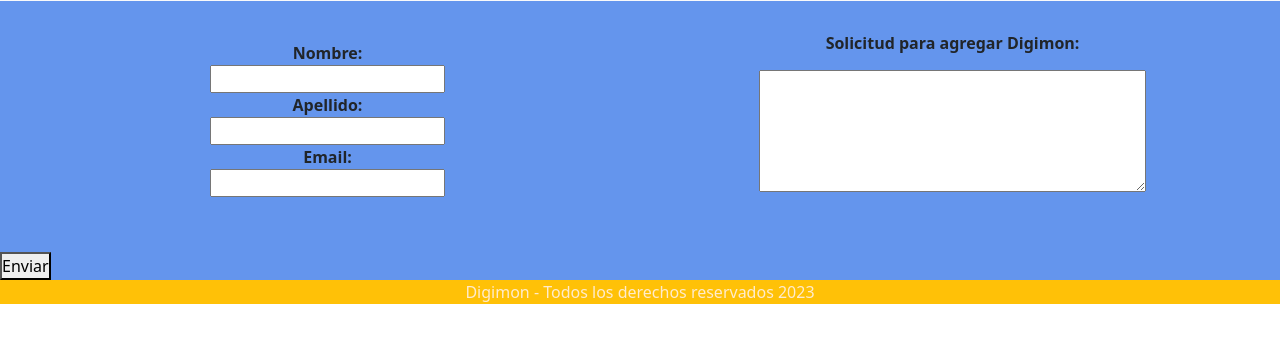
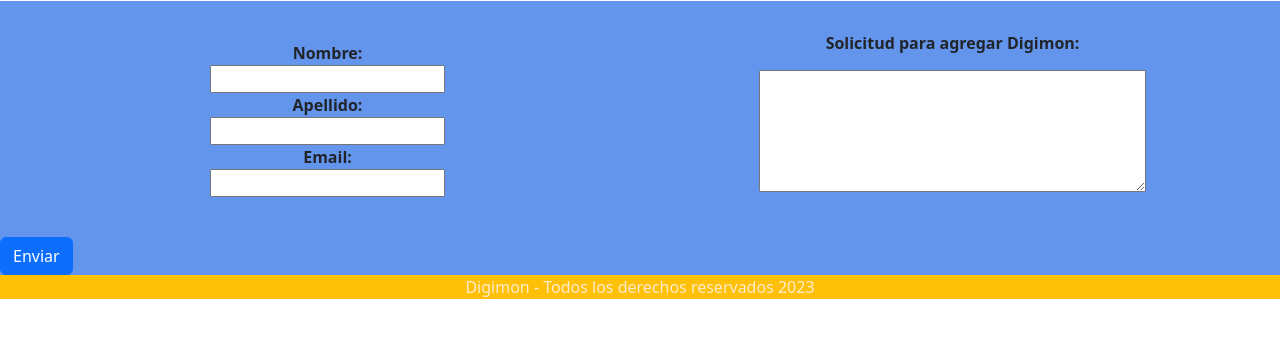
Before and after one commit to kpelaez/PF-PelaezKevin, a plain HTML site: page pages/contacto.html in a window 1280 px wide. Shown: the part 276-618 px from the top of the page. Drawn offline with nearby package versions, Linux system fonts and the light colour scheme.

Commit message:
editando boton de form

```diff
--- a/css/styles.css
+++ b/css/styles.css
@@ -180,9 +180,6 @@ main .div-formulario{
     font-weight: bold;
 }
 
-form button{
-    margin-top: 15px;
-}
 
 /*Estilos Peliculas*/
 
--- a/pages/contacto.html
+++ b/pages/contacto.html
@@ -58,7 +58,7 @@
                     </div>
                 </div>
 
-                <button type="submit"> Enviar </button>
+                <button type="submit" class="btn btn-primary"> Enviar </button>
             </fieldset>
         </form>
 
```
